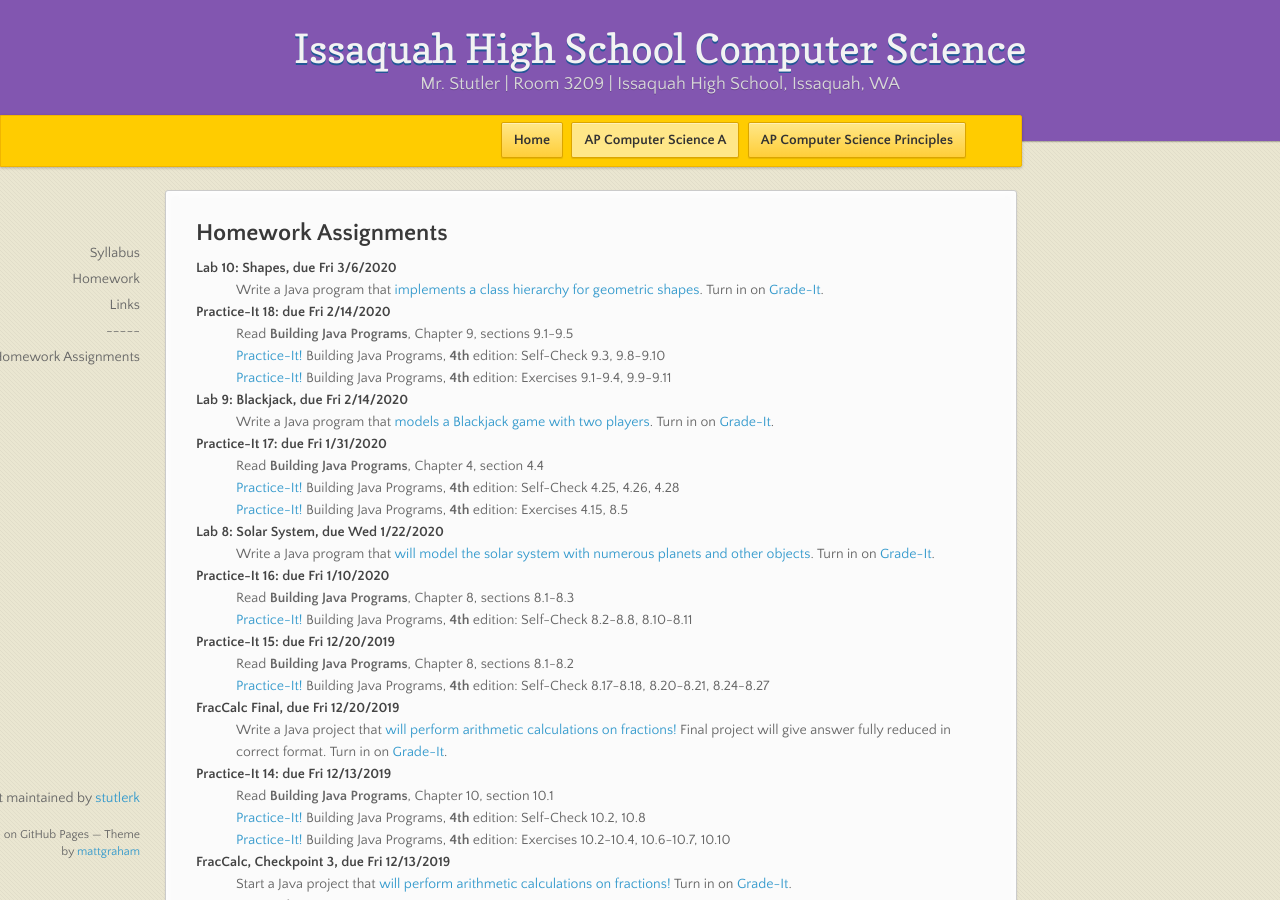
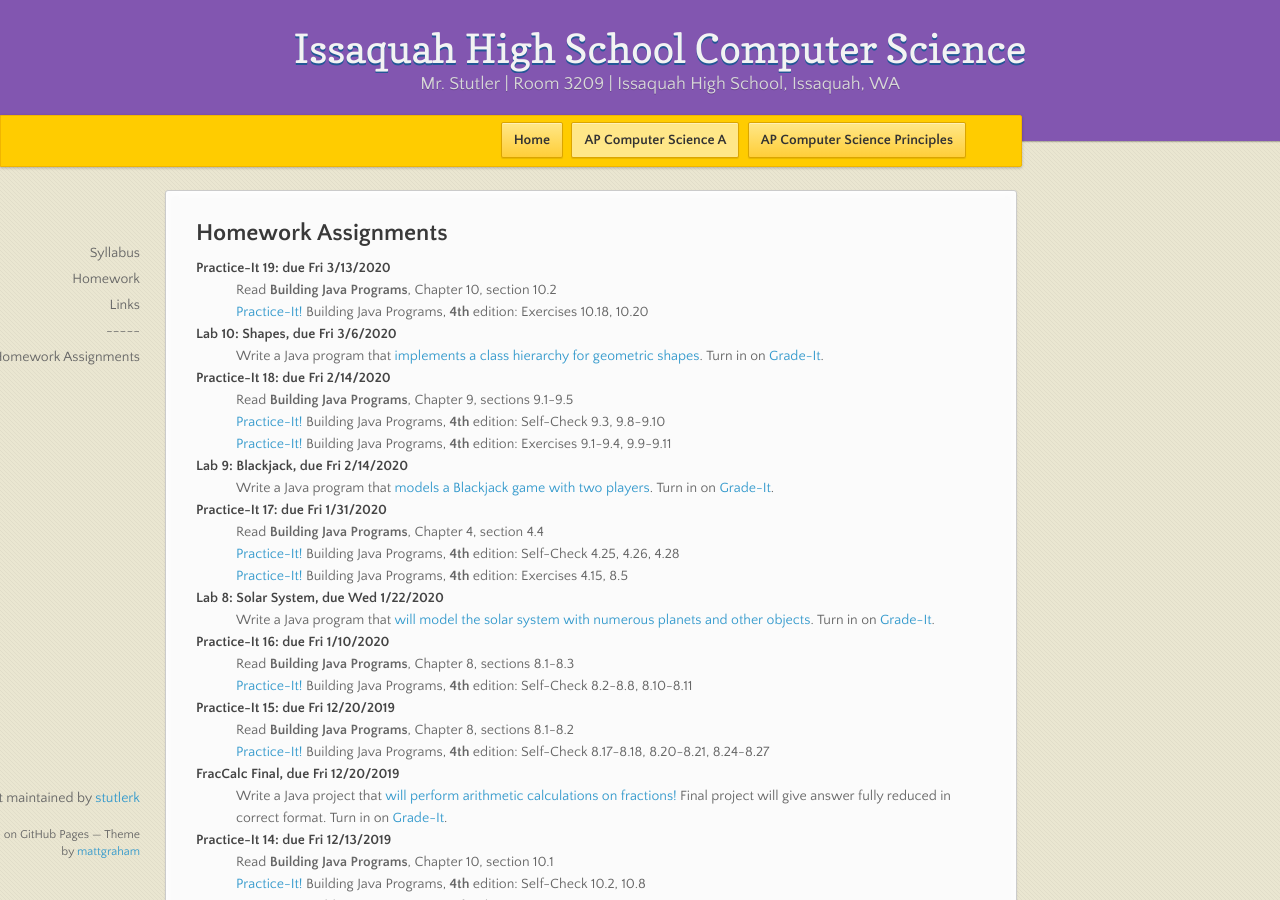
Before and after one commit to stutlerk/ihs-website, a Jekyll site: the page built from _apcsa/homework.html, in a window 1280 px wide and 900 px high. Built offline with Jekyll 4.4.1, drawn with Linux system fonts in a browser that asks for light colours; nearby versions of some CDN libraries.

Commit message:
Update homework.html

```diff
--- a/_apcsa/homework.html
+++ b/_apcsa/homework.html
@@ -10,6 +10,10 @@ layout: course
     <dt>Computer History Report, due 9/19/2018 at the beginning of class</dt>
     <dd><a href="https://issaquahwednet-my.sharepoint.com/personal/stutlerk_issaquah_wednet_edu/_layouts/15/guestaccess.aspx?docid=00f746ca063ec4fe89aaef3ed6d400941&authkey=AeHXKIjD7VBW10XG1QzwDCU">Computer history report assignment</a></dd>
     -->
+    <dt>Practice-It 19: due Fri 3/13/2020</dt>
+    <dd>Read <b>Building Java Programs</b>, Chapter 10, section 10.2</dd>
+    <dd><a href="https://practiceit.cs.washington.edu/" target="_blank">Practice-It!</a> Building Java Programs, <b>4th</b> edition: Exercises 10.18, 10.20</dd>
+
     <dt>Lab 10: Shapes, due Fri 3/6/2020</dt>
     <dd>Write a Java program that <a href="https://issaquahwednet-my.sharepoint.com/:w:/g/personal/stutlerk_issaquah_wednet_edu/Ebz9jD5N9gFEoOAJQo1qxYEB52CEi5qEohzo0ju-lcDMjg?e=GpARCY" target="_blank">implements a class hierarchy for geometric shapes</a>. Turn in on <a href="https://gradeit-hs.cs.washington.edu/issaquah/" target="_blank">Grade-It</a>.</dd>
 
```
